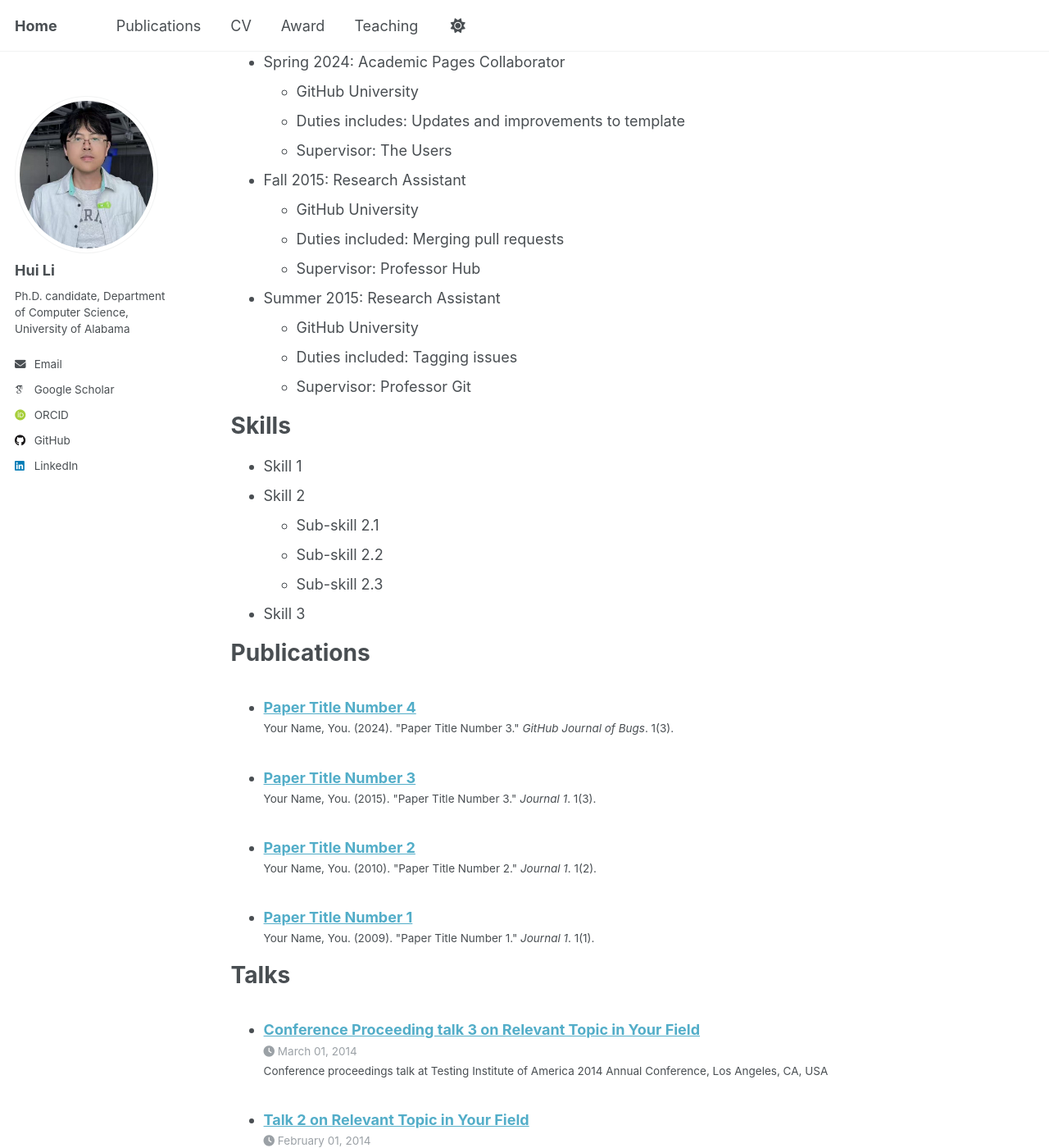
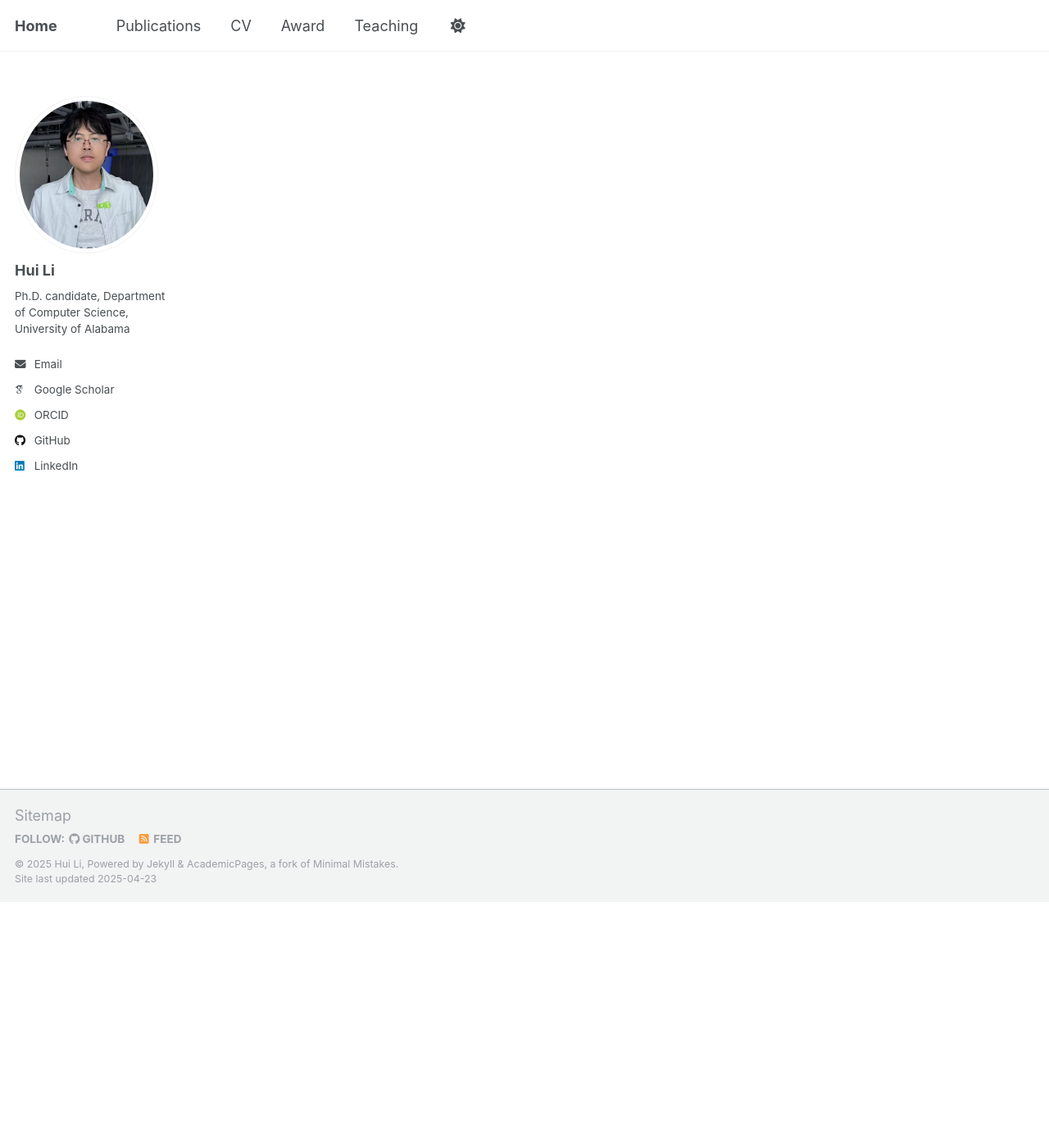
Before and after one commit to Marsenrage/Marsenrage.github.io, a Jekyll site: the page built from _pages/cv.md, in a window 1280 px wide and 1400 px high, scrolled down 300 px. Shown: the whole window at 82% size. Built offline with Jekyll 4.4.1, drawn with Linux system fonts in a browser that asks for light colours; some web fonts are replaced; some of the changed text lies outside the part shown.

Commit message:
Update cv.md

```diff
--- a/_pages/cv.md
+++ b/_pages/cv.md
@@ -1,64 +1,8 @@
 ---
 layout: archive
-title: "CV"
+title: "Hui Li (李惠)"
 permalink: /cv/
 author_profile: true
 redirect_from:
   - /resume
 ---
-
-{% include base_path %}
-
-Education
-======
-* Ph.D in Version Control Theory, GitHub University, 2018 (expected)
-* M.S. in Jekyll, GitHub University, 2014
-* B.S. in GitHub, GitHub University, 2012
-
-Work experience
-======
-* Spring 2024: Academic Pages Collaborator
-  * GitHub University
-  * Duties includes: Updates and improvements to template
-  * Supervisor: The Users
-
-* Fall 2015: Research Assistant
-  * GitHub University
-  * Duties included: Merging pull requests
-  * Supervisor: Professor Hub
-
-* Summer 2015: Research Assistant
-  * GitHub University
-  * Duties included: Tagging issues
-  * Supervisor: Professor Git
-
-Skills
-======
-* Skill 1
-* Skill 2
-  * Sub-skill 2.1
-  * Sub-skill 2.2
-  * Sub-skill 2.3
-* Skill 3
-
-Publications
-======
-  <ul>{% for post in site.publications reversed %}
-    {% include archive-single-cv.html %}
-  {% endfor %}</ul>
-
-Talks
-======
-  <ul>{% for post in site.talks reversed %}
-    {% include archive-single-talk-cv.html  %}
-  {% endfor %}</ul>
-
-Teaching
-======
-  <ul>{% for post in site.teaching reversed %}
-    {% include archive-single-cv.html %}
-  {% endfor %}</ul>
-
-Service and leadership
-======
-* Currently signed in to 43 different slack teams
```
